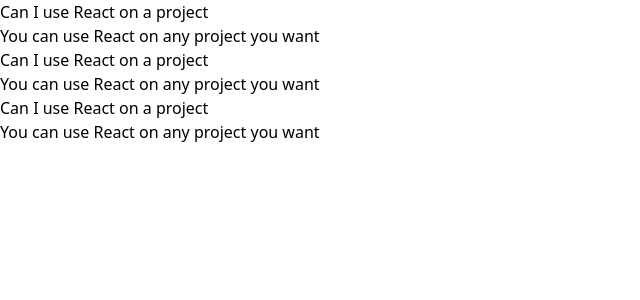
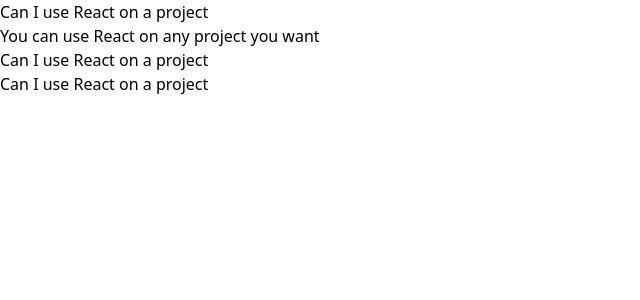
Before and after one commit to Pawelv9/comps, a React (Create React App) app: page / in a window 1280 px wide. Shown: the top 300 px of the page, without its empty margins (0-640 px from the left). Built offline with nearby package versions, Linux system fonts and the light colour scheme; the HTML template or start-up script is replaced by a standard one.

Commit message:
added conditional rendering

```diff
--- a/src/components/Accordion.js
+++ b/src/components/Accordion.js
@@ -1,9 +1,16 @@
+import { useState } from 'react';
+
 function Accordion({ items }) {
-  const renderedItems = items.map(item => {
+  const [expandedIndex, setExpandedIndex] = useState(0)
+
+  const renderedItems = items.map((item, index) => {
+    const isExpanded = index === expandedIndex;
+
+
     return (
       <div key={item.id}>
         <div>{item.label}</div>
-        <div>{item.content}</div>
+        <div>{isExpanded && <div>{item.content}</div>}</div>
       </div>
     )
   })
```
